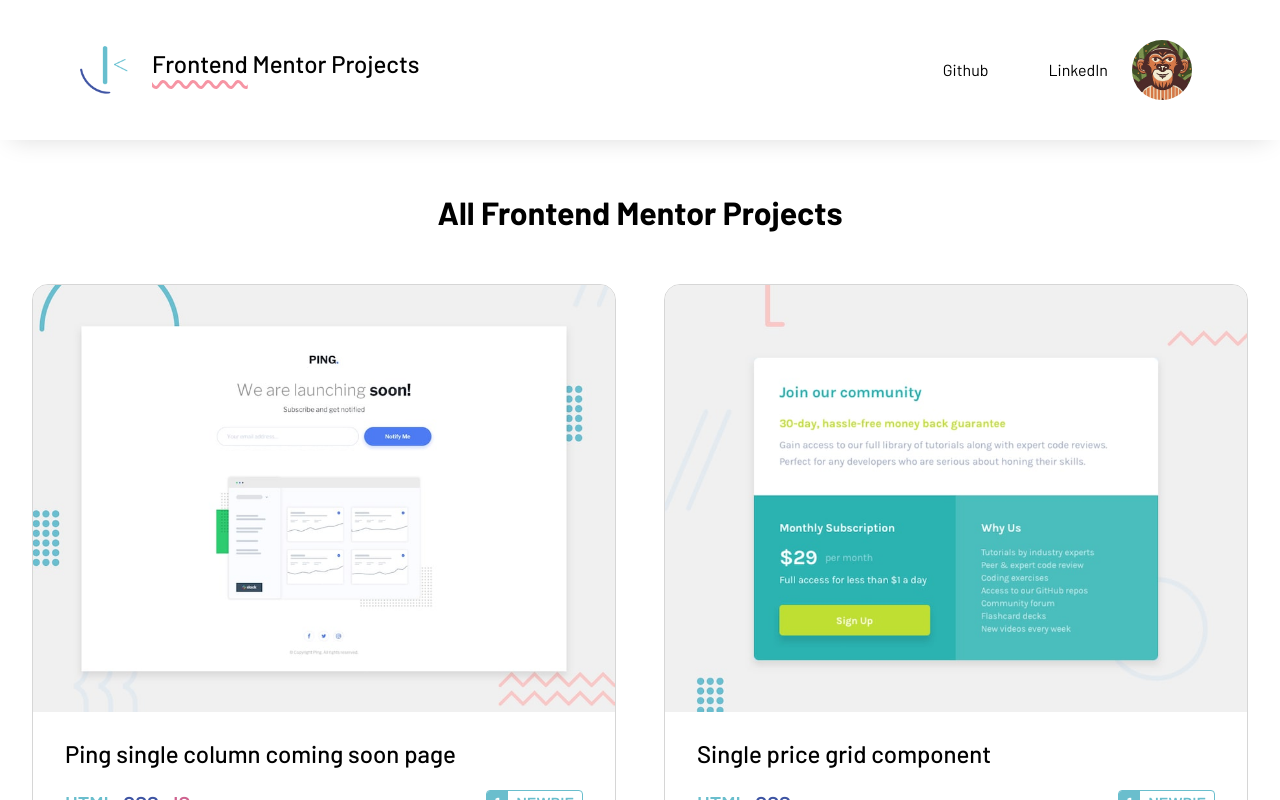
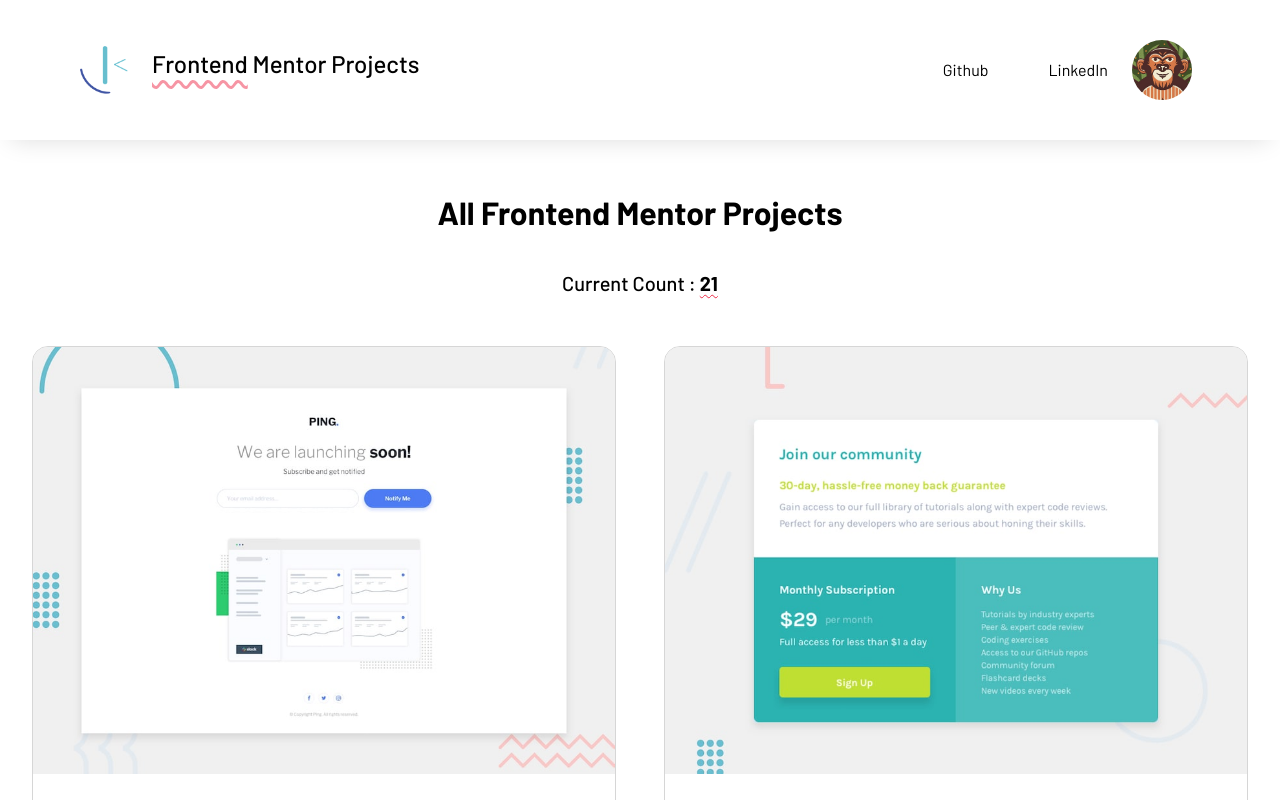
Before and after one commit to bene-volent/frontend-mentor-projects-bene, a Vue app: page / in a window 1280 px wide. Shown: the top 800 px of the page. Built offline with nearby package versions, Linux system fonts and the light colour scheme; some icons are missing.

Commit message:
HAHAHAHHAHAH

```diff
--- a/src/components/Projects/Projects.vue
+++ b/src/components/Projects/Projects.vue
@@ -84,6 +84,9 @@ export default {
         <div class="container container--large">
             <div class="wrapper">
                 <h1 class="projects__heading">All Frontend Mentor Projects</h1>
+                <p class="projects__count">Current Count : <span>
+                        {{ projectsData.length }}
+                    </span></p>
                 <ul class="projects__list">
                     <Project class="project__item" v-for="( proj, index ) in projectsData" :imgLink="proj.img"
                         :title="proj.title" :jsReq="proj.jsReq" :diff="proj.diff"
@@ -111,6 +114,19 @@ export default {
         margin-block: var(--size-8);
     }
 
+    &__count {
+        text-align: center;
+        font-size: var(--size-5);
+        font-weight: 500;
+
+        span{
+            font-weight: 700;
+            text-decoration: underline var(--underline-color) wavy;
+            text-decoration-thickness: 1px;
+            text-underline-offset: 0.25ch;
+        }
+    }
+
     &__list {
         list-style: none;
         padding-left: 0;
```
